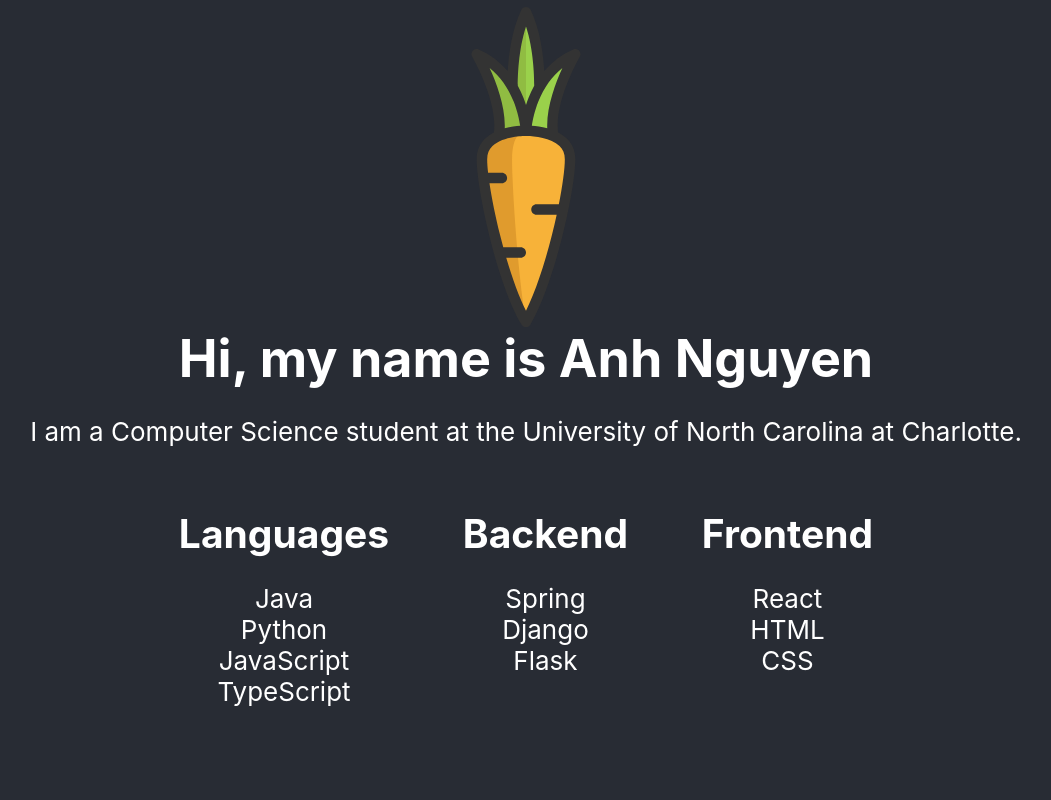
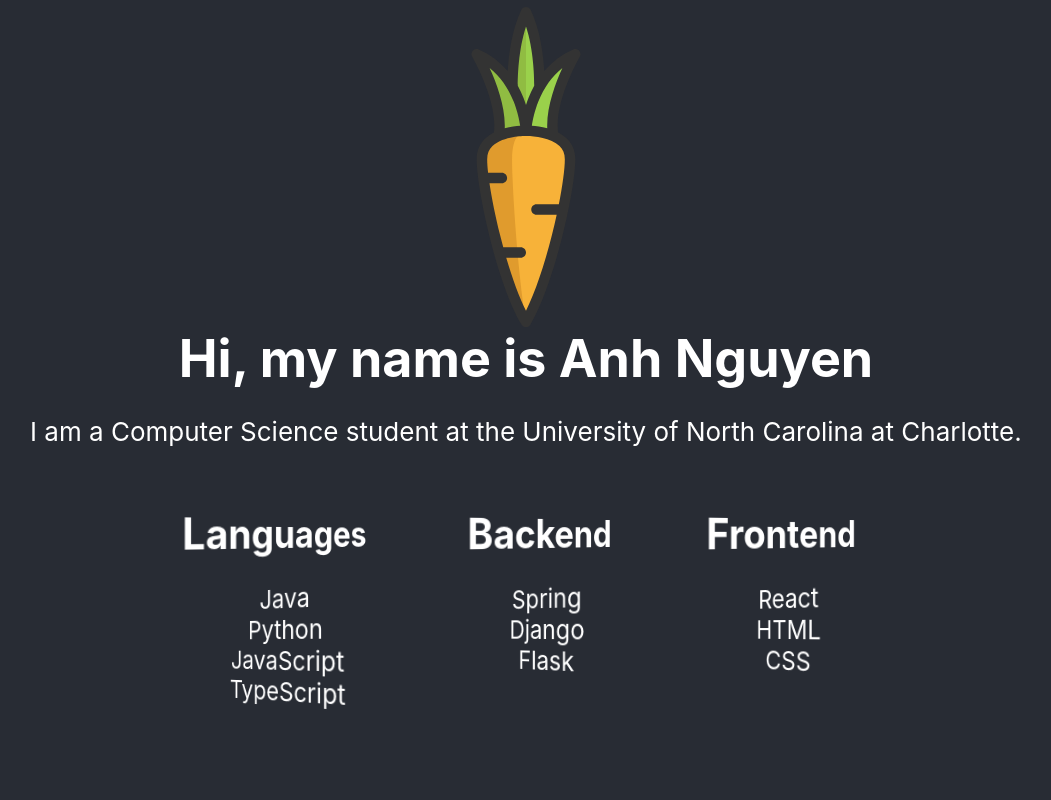
Before and after one commit to quynhanh-ngx/my_portfolio, a React (Create React App) app: page / in a window 1280 px wide. Shown: the top 800 px of the page, without its empty margins (114-1165 px from the left). Built offline with nearby package versions, Linux system fonts and the light colour scheme.

Commit message:
Change the spinning logo animation

```diff
--- a/src/App.css
+++ b/src/App.css
@@ -52,11 +52,26 @@
 
 @keyframes App-logo-spin {
     50% {
-        transform: rotate(0deg);
+        transform: rotateY(0deg);
     }
     100% {
-        transform: rotate(360deg);
+        transform: rotateY(360deg);
     }
+}
+
+@keyframes text-wind-effect {
+    50% {
+        transform: perspective(500px) rotateY(0deg);
+    }
+    100% {
+        transform: perspective(500px) rotateY(-5deg);
+    }
+}
+
+@media (prefers-reduced-motion: no-preference) {
+p {
+    animation: text-wind-effect infinite 1s linear;
+}
 }
 
 .social-media {
@@ -95,12 +110,18 @@
     transition: .3s;
 }
 
-h1, h2, h3, h4, h5 {
+h1, h3, h4, h5 {
     margin: 0;
+}
+
+h2{
+    margin: 0;
+    transform: perspective(500px) rotateY(30deg);
 }
 
 ul {
     list-style: none;
     padding-left: 0;
+    transform: perspective(500px) rotateY(-30deg);
 
 }
```
